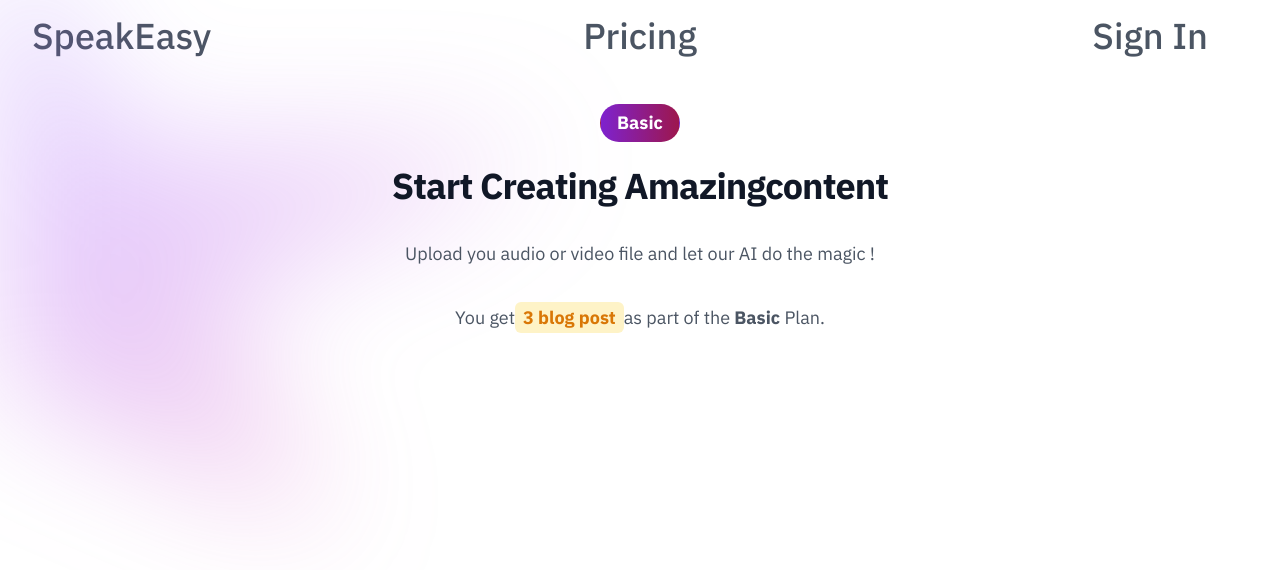
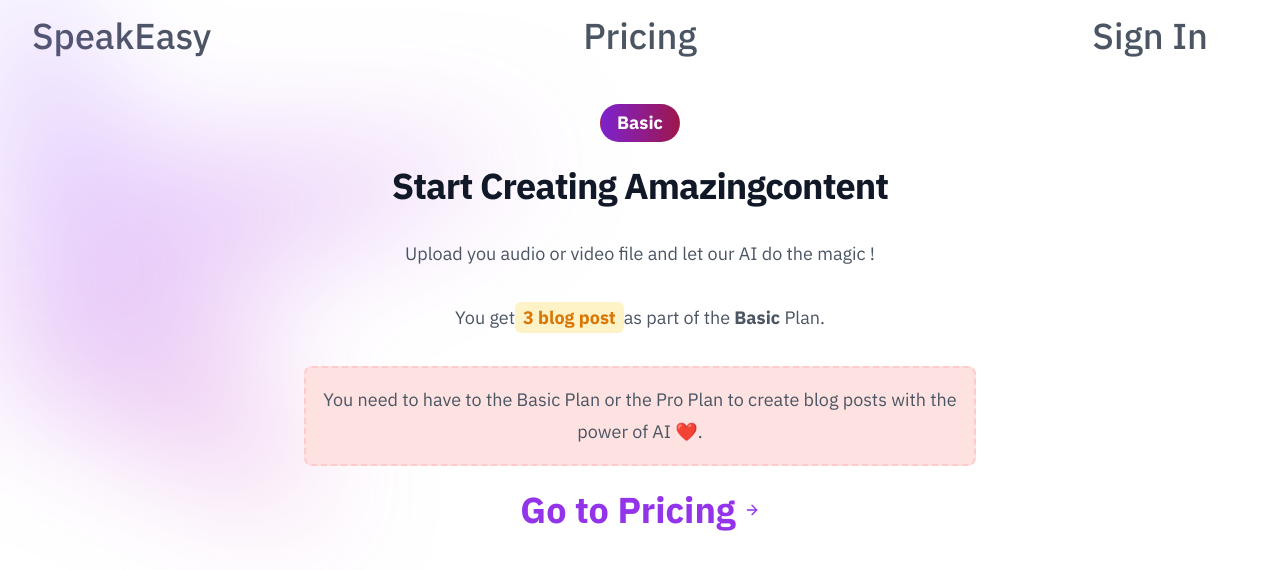
Before and after one commit to shubham12346/speakeasyai, a Next.js app: page /dashboard in a window 1280 px wide. Shown: the top 570 px of the page. Built offline with nearby package versions, Linux system fonts and the light colour scheme; no server answers.

Commit message:
Added pricing section rediretion

```diff
--- a/app/(logged-in)/dashboard/page.tsx
+++ b/app/(logged-in)/dashboard/page.tsx
@@ -6,6 +6,7 @@
 const Dashboard = () => {
   let planType = "Basic";
   let hasBasicPlan = true;
+  let hasUserCancel = true;
   return (
     <BgGradient>
       <div className="mx-auto max-w-7xl px-6 sm:px-8 sm:py-8 lg:px-8">
@@ -32,7 +33,7 @@
             as part of the
             <span className="font-bold capitalize"> {planType}</span> Plan.
           </p>
-          {hasBasicPlan ? <UpgradeYourPlan /> : "Upload"}
+          {hasUserCancel ? <UpgradeYourPlan /> : "Upload"}
         </div>
       </div>
     </BgGradient>
--- a/app/upload/upgrade-your-plan.tsx
+++ b/app/upload/upgrade-your-plan.tsx
@@ -1,3 +1,5 @@
+import { ArrowRight } from "lucide-react";
+import Link from "next/link";
 import React from "react";
 
 const UpgradeYourPlan = () => {
@@ -5,7 +7,22 @@
     <div
       className="div flex flex-col justify-center
   text-center gap-6"
-    ></div>
+    >
+      <p
+        className="mt-2  text-lg leading-8 text-gray-600 max-w-2xl text-center
+      border-2 border-red-200 bg-red-100 p-4 rounded-lg border-dashed"
+      >
+        You need to have to the Basic Plan or the Pro Plan to create blog posts
+        with the power of AI ❤️.
+      </p>
+      <Link
+        href="/#pricing"
+        className="flex gap-2 items-center  justify-center text-purple-600 font-semibold  "
+      >
+        Go to Pricing
+        <ArrowRight className="w-4 h-4" />{" "}
+      </Link>
+    </div>
   );
 };
 
```
